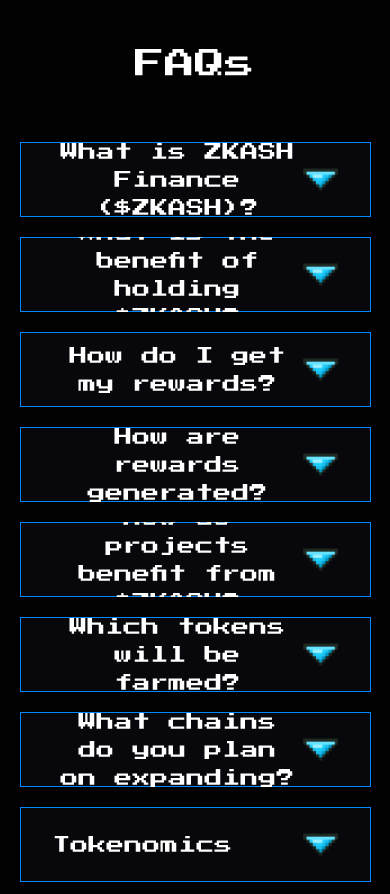
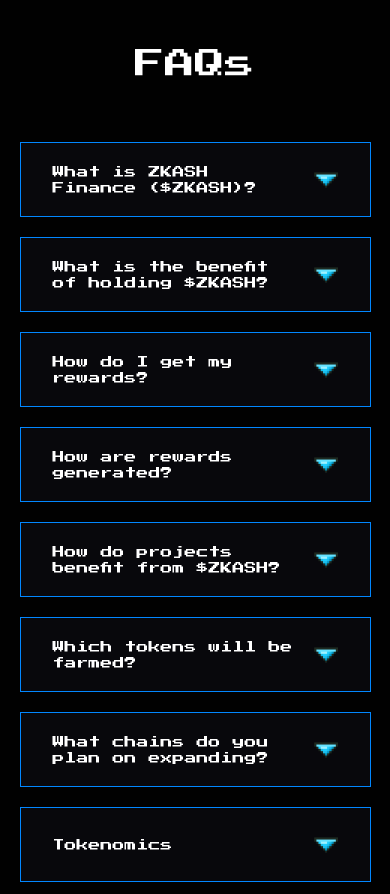
Before and after one commit to sikander-afzaal/zkash, a React (Vite) app: page / in a window 390 px wide. Shown: the part 5540-6434 px from the top of the page. Built offline with nearby package versions, Linux system fonts and the light colour scheme.

Commit message:
first page done

```diff
--- a/src/components/FaqBtn.jsx
+++ b/src/components/FaqBtn.jsx
@@ -6,12 +6,12 @@
     <div className="flex  justify-start overflow-hidden items-start flex-col w-full">
       <button
         onClick={() => setActive((prev) => !prev)}
-        className="flex bg-[#08080C] justify-between items-center px-8 border border-solid border-aspidBlue h-[75px] w-full"
+        className="flex bg-[#08080C] text-left gap-4 justify-between items-center px-8 border border-solid border-aspidBlue min-h-[75px] w-full"
       >
-        <h4 className="text-lg text-white">{question}</h4>
+        <h4 className="text-xs sm:text-sm lg:text-lg text-white">{question}</h4>
         <img
           src="/arrow.png"
-          className={`w-[35px] object-contain transition-all duration-300 ${
+          className={`w-6 lg:w-[35px] object-contain transition-all duration-300 ${
             active ? "rotate-180" : "rotate-0"
           }`}
           alt=""
```
